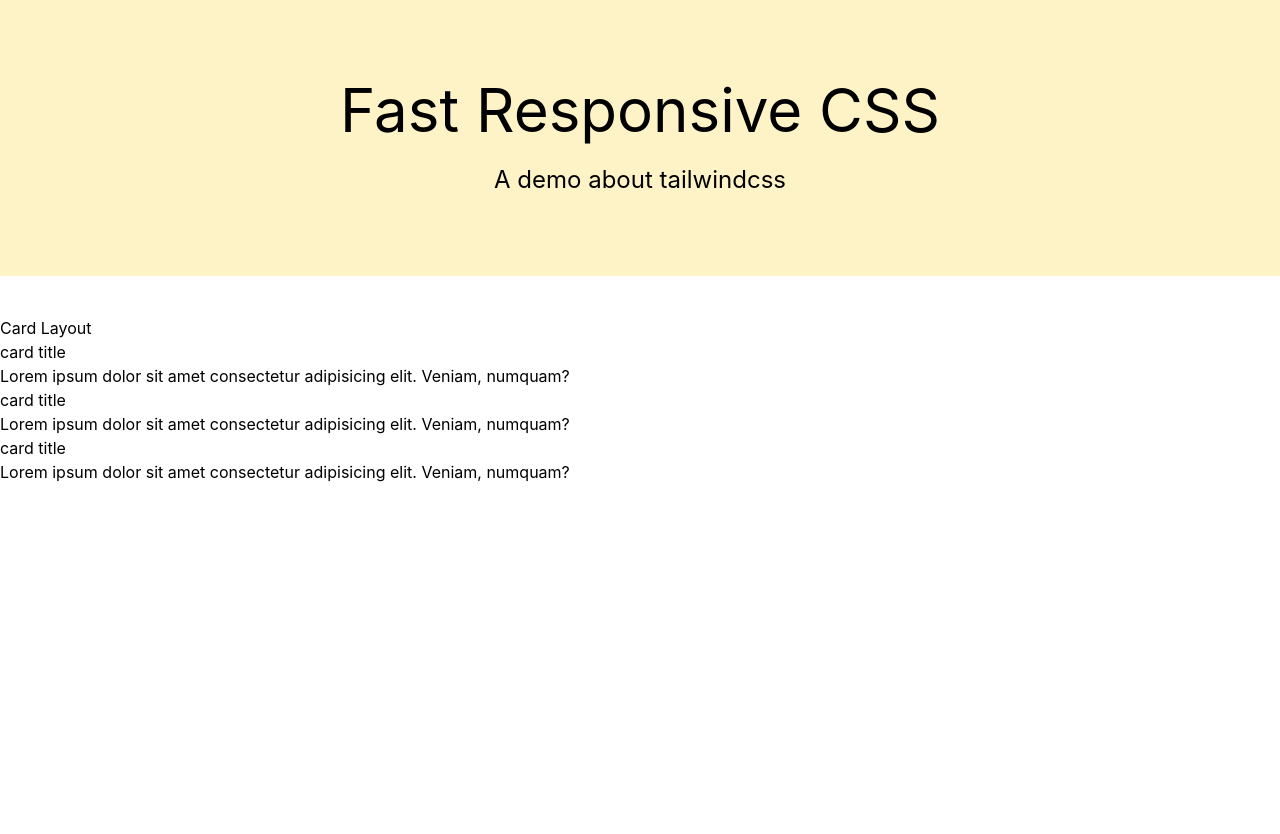
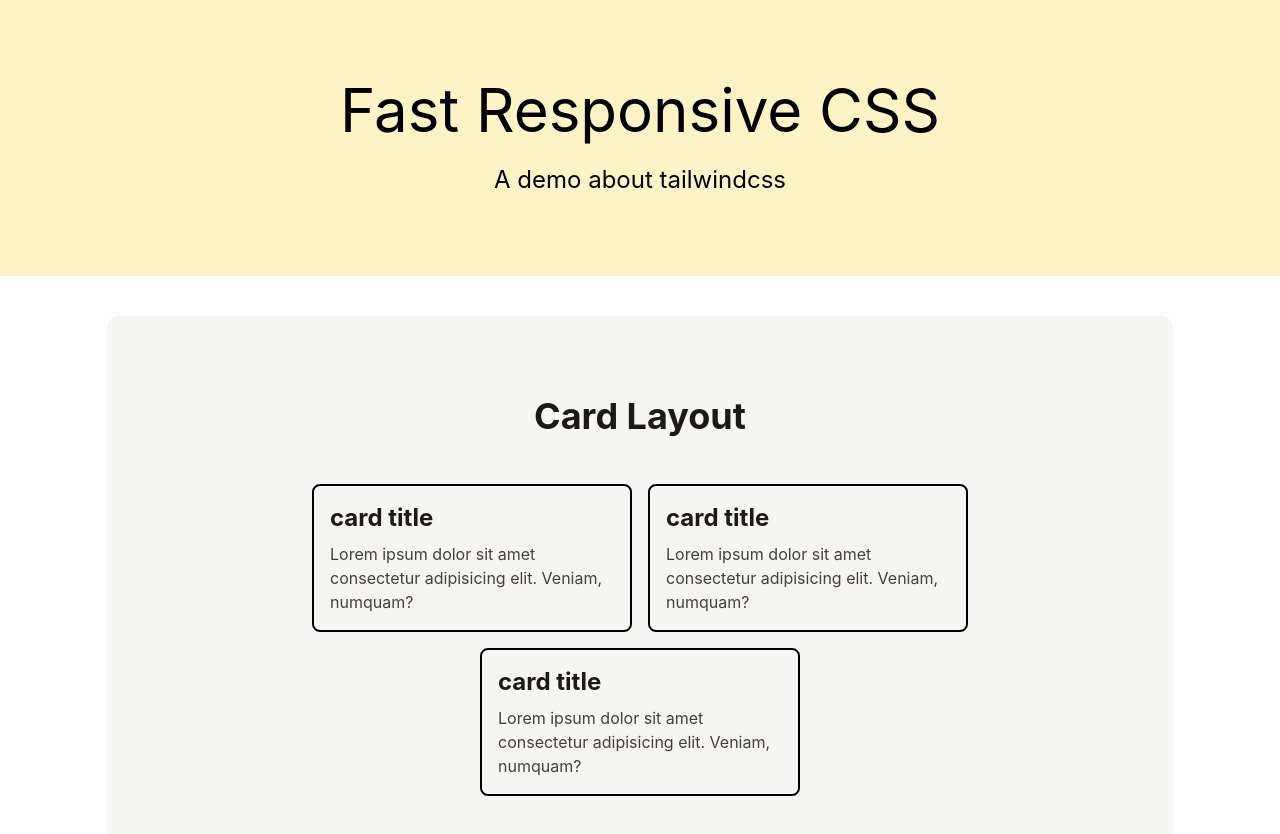
Before and after one commit to ashx3s/tw-icon-demo-inclass, a website: page index.html in a window 1280 px wide. Before the commit the page ends 800 px from the top, so only its background shows below. Drawn offline with Linux system fonts and the light colour scheme.

Commit message:
card layout css styling

```diff
--- a/index.html
+++ b/index.html
@@ -14,22 +14,22 @@
       <h1 class="text-3xl md:text-6xl mb-2 md:mb-6">Fast Responsive CSS</h1>
       <p class="text-lg md:text-2xl">A demo about tailwindcss</p>
     </header>
-    <section>
-      <header>
-        <h2>Card Layout</h2>
+    <section class="bg-stone-100 mx-auto p-8 lg:p-12 w-11/12 xl:w-5/6 rounded-xl">
+      <header class="mb-4 p-4 md:p-8 text-center">
+        <h2 class="text-2xl md:text-4xl text-stone-900 font-bold">Card Layout</h2>
       </header>
-      <div>
-        <article>
-          <h3>card title</h3>
-          <p>Lorem ipsum dolor sit amet consectetur adipisicing elit. Veniam, numquam?</p>
+      <div class="flex justify-center flex-wrap gap-4">
+        <article class="w-full sm:w-80 border-2 p-4 rounded-lg">
+          <h3 class="text-2xl font-bold mb-2 text-stone-900">card title</h3>
+          <p class="text-stone-700">Lorem ipsum dolor sit amet consectetur adipisicing elit. Veniam, numquam?</p>
         </article>
-        <article>
-          <h3>card title</h3>
-          <p>Lorem ipsum dolor sit amet consectetur adipisicing elit. Veniam, numquam?</p>
+        <article class="w-full sm:w-80 border-2 p-4 rounded-lg">
+          <h3 class="text-2xl font-bold mb-2 text-stone-900">card title</h3>
+          <p class="text-stone-700">Lorem ipsum dolor sit amet consectetur adipisicing elit. Veniam, numquam?</p>
         </article>
-        <article>
-          <h3>card title</h3>
-          <p>Lorem ipsum dolor sit amet consectetur adipisicing elit. Veniam, numquam?</p>
+        <article class="w-full sm:w-80 border-2 p-4 rounded-lg">
+          <h3 class="text-2xl font-bold mb-2 text-stone-900">card title</h3>
+          <p class="text-stone-700">Lorem ipsum dolor sit amet consectetur adipisicing elit. Veniam, numquam?</p>
         </article>
       </div>
     </section>
```
Also changed, not shown: assets/main.css.
